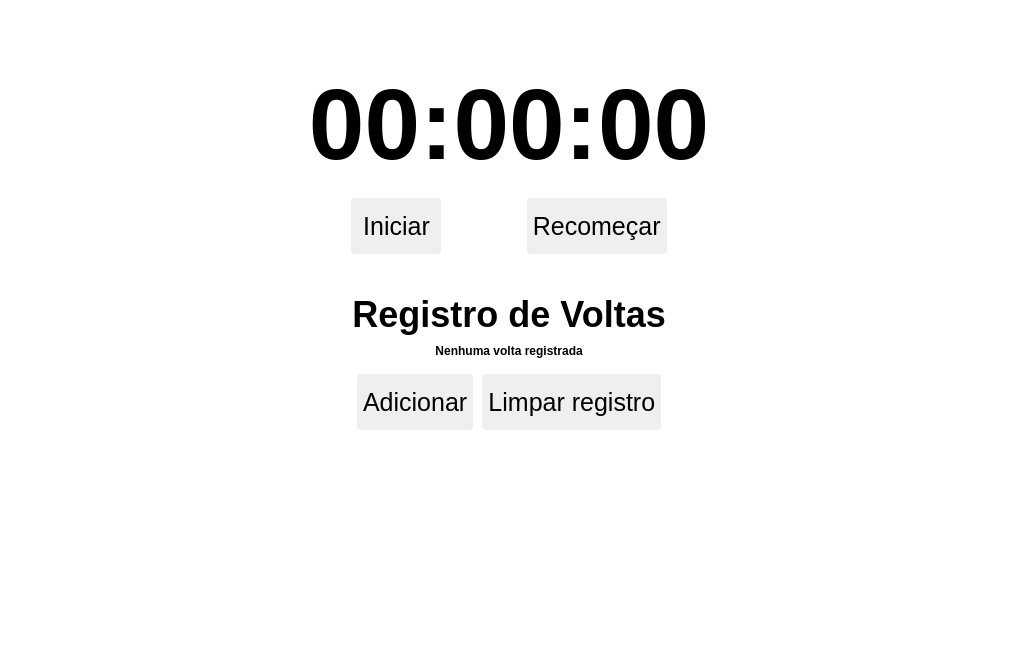
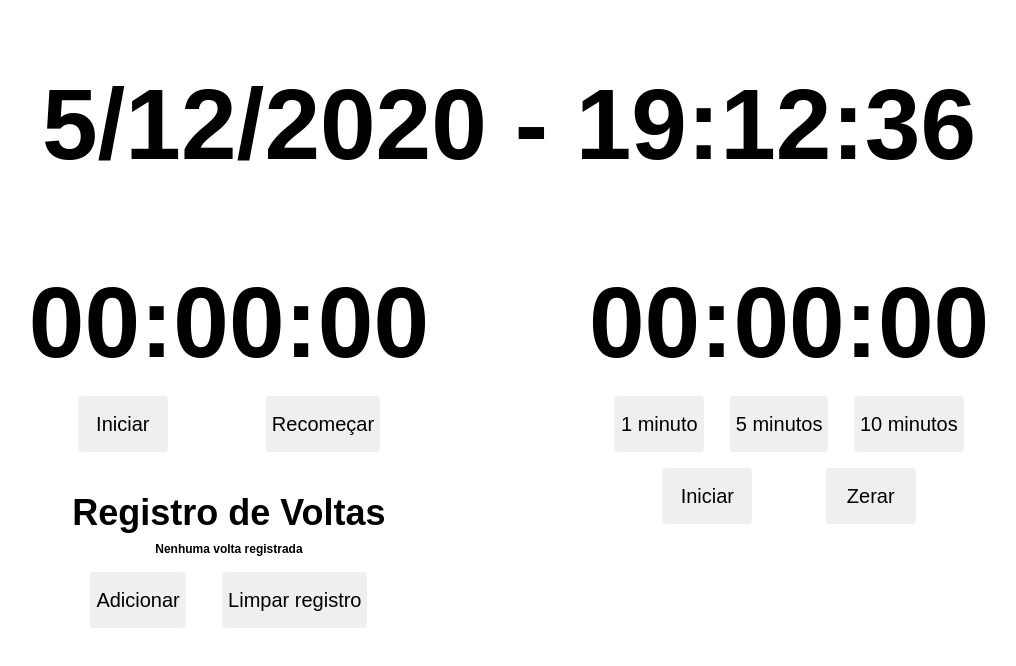
Before and after one commit to zJoaoP/Curso-Solutis, a React (Create React App) app in the folder 18-12-2020/: page / in a window 1280 px wide. Shown: the top 666 px of the page, without its empty margins (131-1147 px from the left). Built offline with nearby package versions, Linux system fonts and the light colour scheme.

Commit message:
Finishing with Clock and Regressive Counter

```diff
--- a/18-12-2020/src/App.js
+++ b/18-12-2020/src/App.js
@@ -1,12 +1,19 @@
 import React from "react";
 import GlobalStyle from "./GlobalStyle";
+
+import Regressive from "./components/Regressive/Regressive";
 import Stopwatch from "./components/Stopwatch/Stopwatch";
+import Clock from "./components/Clock/Clock";
 
 export default function App() {
   return (
     <div id="app">
       <GlobalStyle />
-      <Stopwatch />
+      <Clock />
+      <div style={{ display: "flex", justifyContent: "space-evenly" }}>
+        <Stopwatch />
+        <Regressive />
+      </div>
     </div>
   );
 }
--- a/18-12-2020/src/components/Button/Button.js
+++ b/18-12-2020/src/components/Button/Button.js
@@ -1,7 +1,7 @@
 import styled from "styled-components";
 
 export const Button = styled.button`
-  font-size: 25px;
+  font-size: 20px;
   min-width: 90px;
   height: 56px;
 
--- /dev/null
+++ b/18-12-2020/src/components/Clock/Clock.jsx
@@ -0,0 +1,19 @@
+import React from "react";
+
+import { currentTimeToString } from "../../helpers/time";
+
+import { Wrapper, TimestampDisplay } from "./style";
+
+export default function Clock() {
+  const [timestamp, setTimestamp] = React.useState(currentTimeToString());
+
+  setInterval(() => {
+    setTimestamp(currentTimeToString());
+  }, 1000);
+
+  return (
+    <Wrapper>
+      <TimestampDisplay>{timestamp}</TimestampDisplay>
+    </Wrapper>
+  );
+}
--- /dev/null
+++ b/18-12-2020/src/components/Clock/style.js
@@ -0,0 +1,11 @@
+import styled from "styled-components";
+
+export const Wrapper = styled.div``;
+
+export const TimestampDisplay = styled.h1`
+  text-align: center;
+  font-size: 100px;
+  margin-bottom: 16px;
+`;
+
+export default Wrapper;
--- /dev/null
+++ b/18-12-2020/src/components/Regressive/Regressive.jsx
@@ -0,0 +1,49 @@
+import React from "react";
+
+import { Wrapper, ButtonWrapper } from "./style";
+
+import Display from "../Display/Display";
+import Button from "../Button/Button";
+
+export default function Regressive() {
+  const [remainingTime, setRemainingTime] = React.useState(0);
+  const [running, setRunning] = React.useState(false);
+  const [tick, setTick] = React.useState(undefined);
+
+  function addRemainingTime(minutes) {
+    return () => {
+      setRemainingTime(remainingTime + minutes * 60);
+    };
+  }
+
+  function handleStartButton() {
+    setRunning(!running);
+    if (!running) {
+      setTick(
+        setInterval(() => {
+          setRemainingTime((remainingTime) => Math.max(remainingTime - 1, 0));
+        }, 1000)
+      );
+    } else {
+      clearInterval(tick);
+      setTick(undefined);
+    }
+  }
+
+  return (
+    <Wrapper>
+      <Display seconds={remainingTime} />
+      <ButtonWrapper>
+        <Button onClick={addRemainingTime(1)}>1 minuto</Button>
+        <Button onClick={addRemainingTime(5)}>5 minutos</Button>
+        <Button onClick={addRemainingTime(10)}>10 minutos</Button>
+      </ButtonWrapper>
+      <ButtonWrapper style={{ marginTop: "16px" }}>
+        <Button onClick={handleStartButton}>
+          {running ? "Pausar" : "Iniciar"}
+        </Button>
+        <Button onClick={() => setRemainingTime(0)}>Zerar</Button>
+      </ButtonWrapper>
+    </Wrapper>
+  );
+}
--- /dev/null
+++ b/18-12-2020/src/components/Regressive/style.js
@@ -0,0 +1,10 @@
+import styled from "styled-components";
+
+export const Wrapper = styled.div``;
+
+export const ButtonWrapper = styled.div`
+  display: flex;
+  justify-content: space-evenly;
+`;
+
+export default Wrapper;
--- /dev/null
+++ b/18-12-2020/src/helpers/time.js
@@ -0,0 +1,7 @@
+export function currentTimeToString() {
+  const date = new Date();
+  return `${date.getDay()}/${date.getMonth() + 1}/${date.getFullYear()} -
+          ${date.getHours()}:${date.getMinutes()}:${date.getSeconds()}`;
+}
+
+export default currentTimeToString;
```
